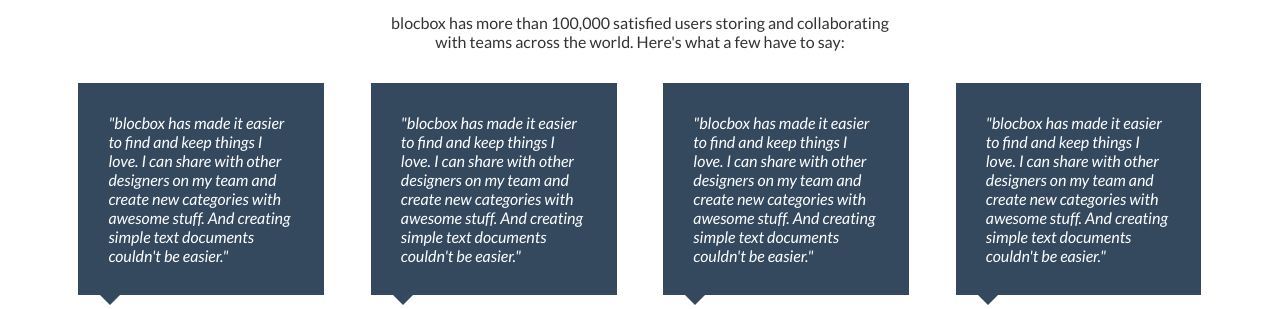
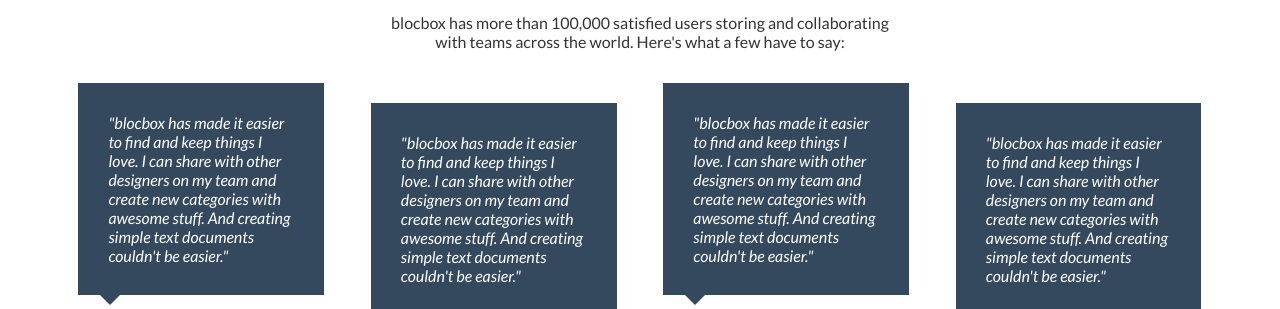
Before and after one commit to Jaytack/Blocbox, a plain HTML site: page index.html in a window 1280 px wide. Shown: the part 2206-2515 px from the top of the page. Drawn offline with Linux system fonts and the light colour scheme.

Commit message:
Assignment-31-completed

```diff
--- a/css/style.css
+++ b/css/style.css
@@ -327,3 +327,7 @@
    font-size:13px;
    margin-top: 30px;
  }
+
+  .testimonials .stagger {
+  margin-top: 20px;
+ }
--- a/index.html
+++ b/index.html
@@ -139,7 +139,7 @@
        <img src="https://s3.amazonaws.com/uifaces/faces/twitter/jsa/128.jpg" alt="avatar">
        <p class="name"><strong>Stella B.</strong><br/>Freelance Designer, N. Dakota</p>
      </li>
-     <li class="one-fourth">
+     <li class="one-fourth stagger">
        <blockquote>"blocbox has made it easier to find and keep things I love. I can share with other designers on my team and create new categories with awesome stuff. And creating simple text documents couldn't be easier."
        </blockquote>
        <img src="https://s3.amazonaws.com/uifaces/faces/twitter/jsa/128.jpg" alt="avatar">
@@ -151,7 +151,7 @@
        <img src="https://s3.amazonaws.com/uifaces/faces/twitter/jsa/128.jpg" alt="avatar">
        <p class="name"><strong>Stella B.</strong><br/>Freelance Designer, N. Dakota</p>
      </li>
-     <li class="one-fourth">
+     <li class="one-fourth stagger">
        <blockquote>"blocbox has made it easier to find and keep things I love. I can share with other designers on my team and create new categories with awesome stuff. And creating simple text documents couldn't be easier."
        </blockquote>
        <img src="https://s3.amazonaws.com/uifaces/faces/twitter/jsa/128.jpg" alt="avatar">
```
